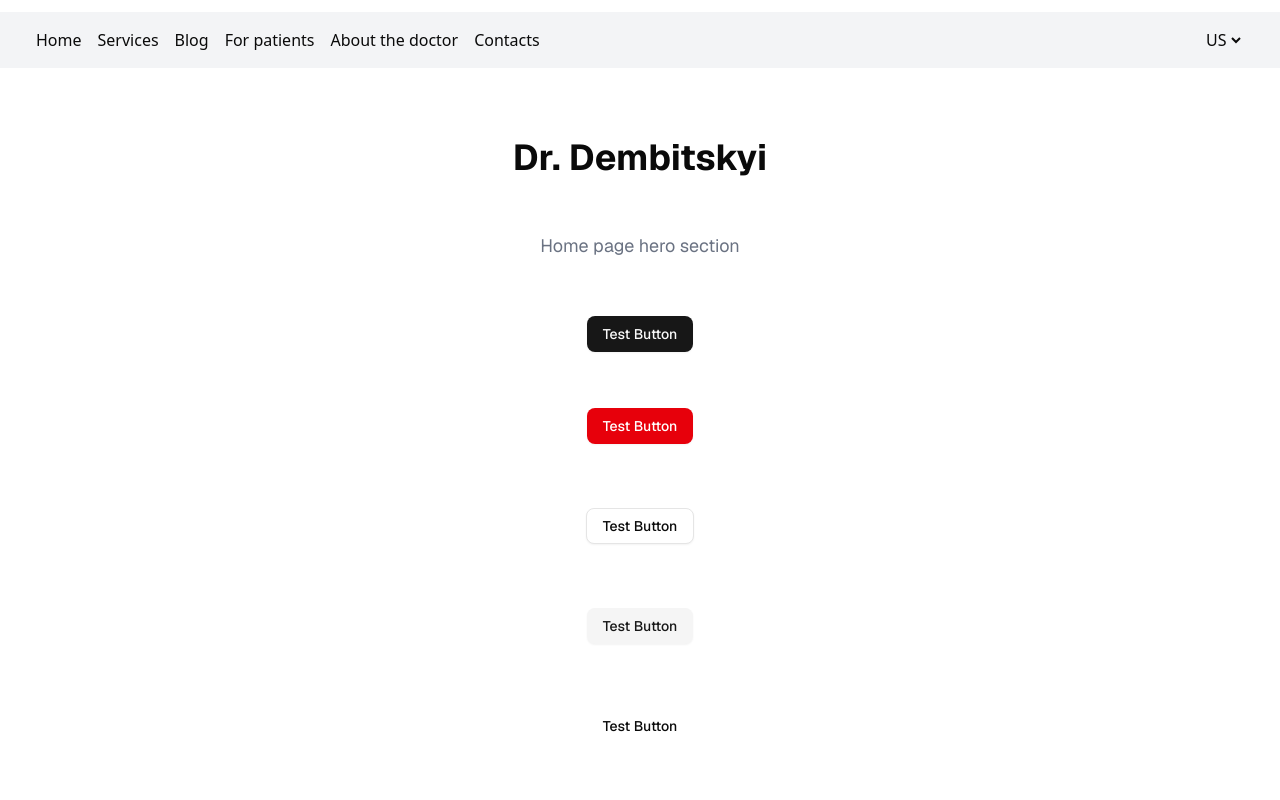
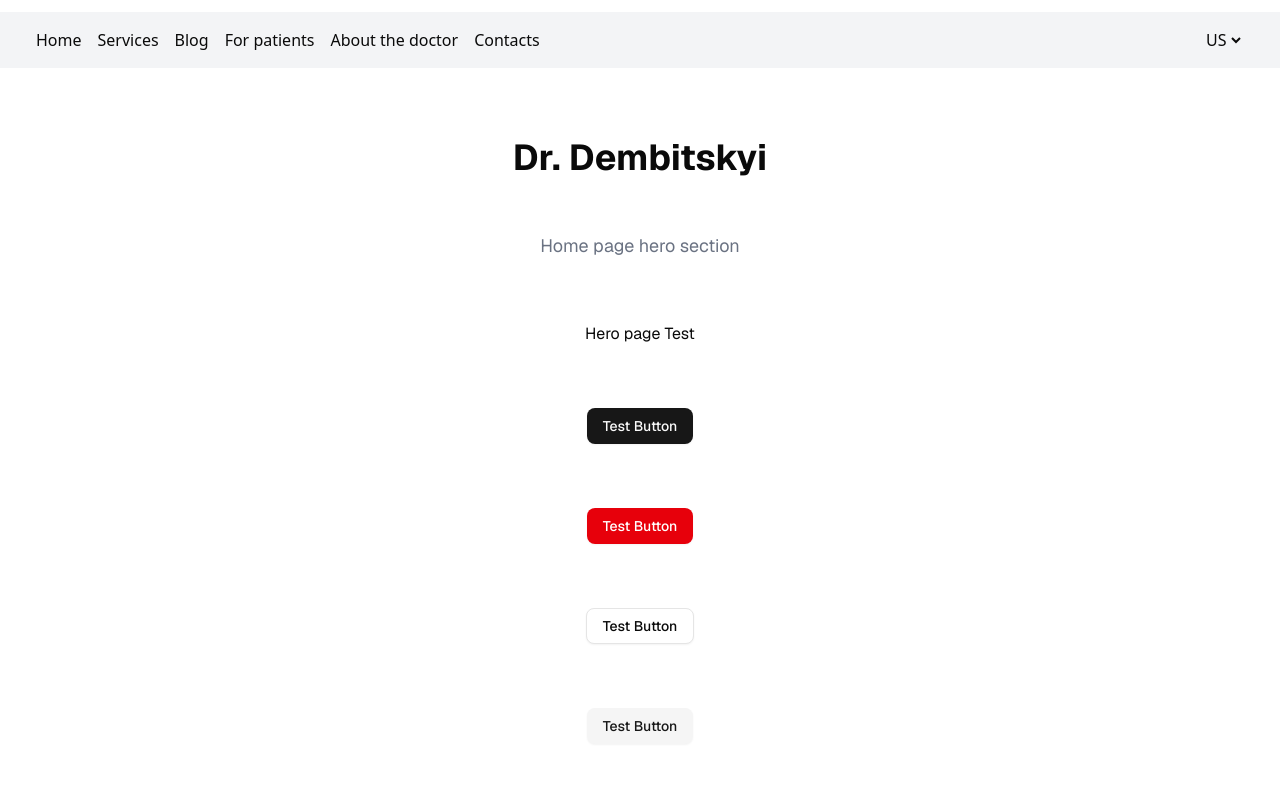
Before and after one commit to NiceGuysDesign/dr-dembitskyi, a Next.js app: page /en in a window 1280 px wide. Shown: the top 800 px of the page. Built offline with nearby package versions, Linux system fonts and the light colour scheme.

Commit message:
test commit

```diff
--- a/src/components/home-page/hero.tsx
+++ b/src/components/home-page/hero.tsx
@@ -10,6 +10,7 @@ export default function Hero() {
     <div className="font-sans grid grid-rows-[20px_1fr_20px] items-center justify-items-center p-8 pb-20 gap-16 sm:p-20">
       <h1 className="text-4xl font-bold"> {t("hero.title")} </h1>
       <p className="text-lg text-gray-500"> {t("hero.description")} </p>
+      <p>Hero page Test</p>
       <Button variant="default">Test Button</Button>
       <Button variant="destructive">Test Button</Button>
       <Button variant="outline">Test Button</Button>
```
